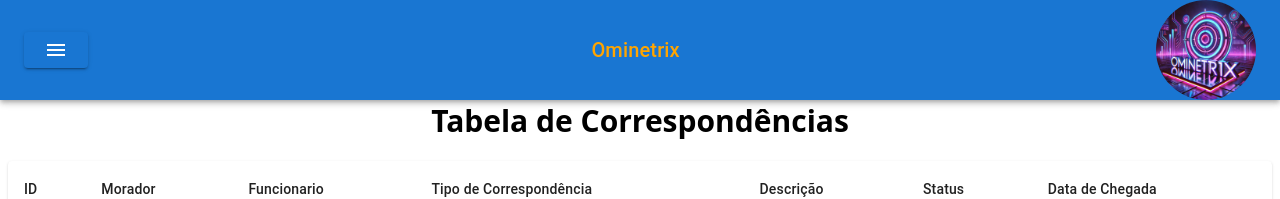
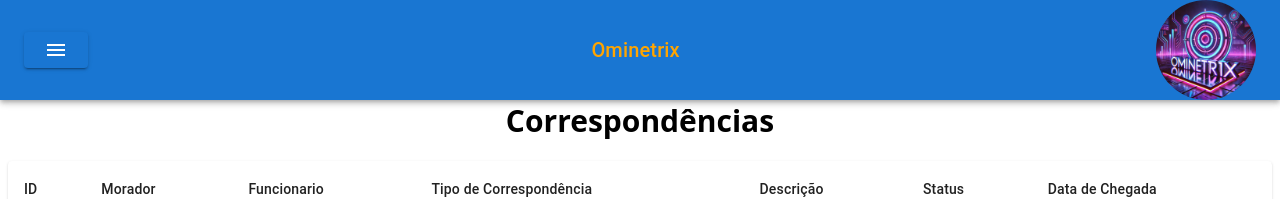
Before and after one commit to lucasbalbino09/ominetrix-page, a Next.js app: page /tabela in a window 1280 px wide. Shown: the top 199 px of the page. Built offline with nearby package versions, Linux system fonts and the light colour scheme; no server answers.

Commit message:
Alterando nomeclatura das options

```diff
--- a/pages/navbar.tsx
+++ b/pages/navbar.tsx
@@ -62,7 +62,7 @@ export default function Navbar() {
                 </Link>
                 <Link href="/tabela" legacyBehavior>
                   <MenuItem onClick={handleClose}>
-                    <BackupTableIcon></BackupTableIcon> &nbsp; Tabela
+                    <BackupTableIcon></BackupTableIcon> &nbsp; Correspondências
                   </MenuItem>
                 </Link>
               </Menu>
--- a/pages/tabela.tsx
+++ b/pages/tabela.tsx
@@ -52,7 +52,7 @@ export default function Tabela() {
   return (
     <>
       <Navbar></Navbar>
-      <h1 className="titulo">Tabela de Correspondências</h1>
+      <h1 className="titulo">Correspondências</h1>
       <div>
         <TableContainer component={Paper}>
           <Table sx={{ minWidth: 650 }} aria-label="simple table">
```
